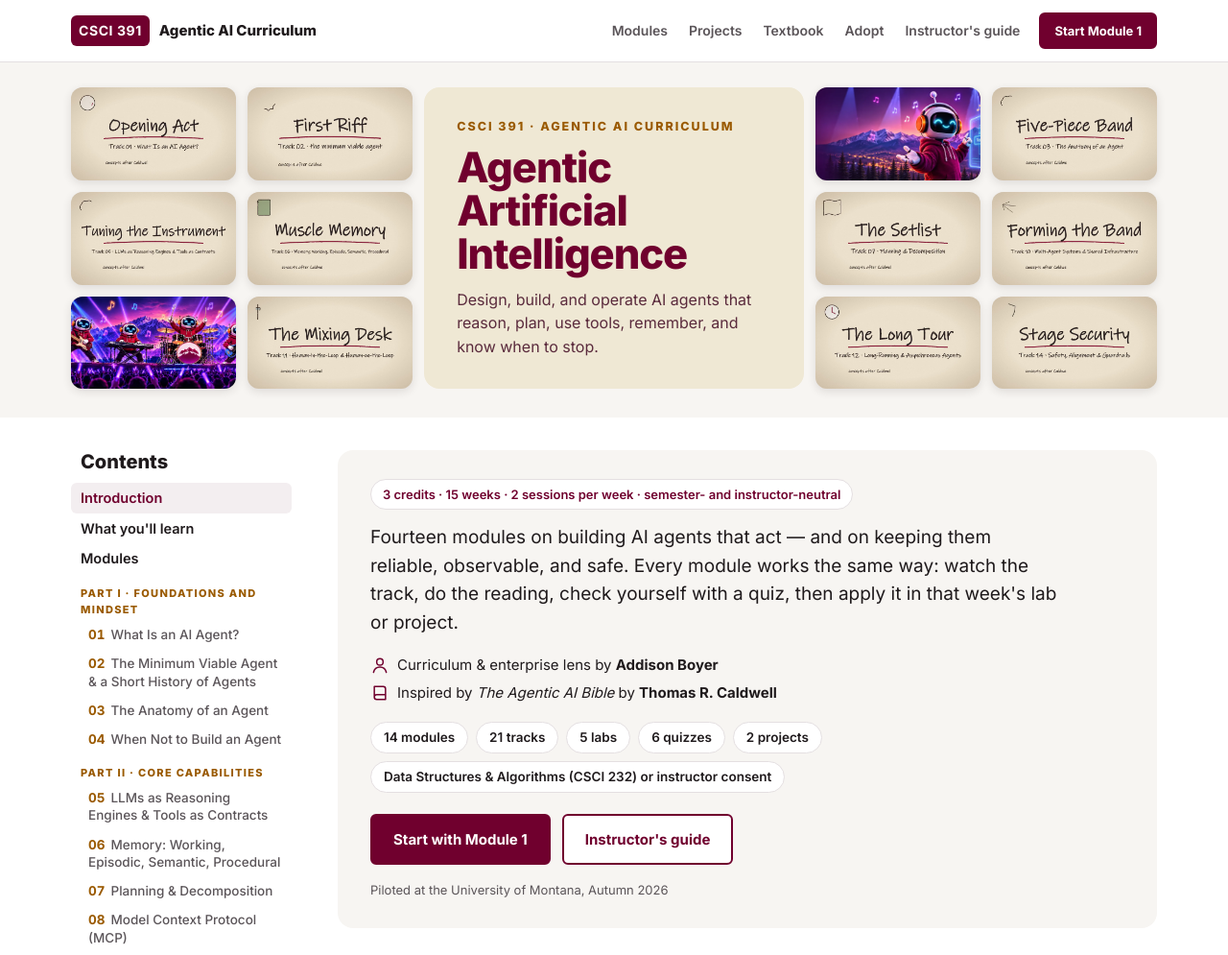
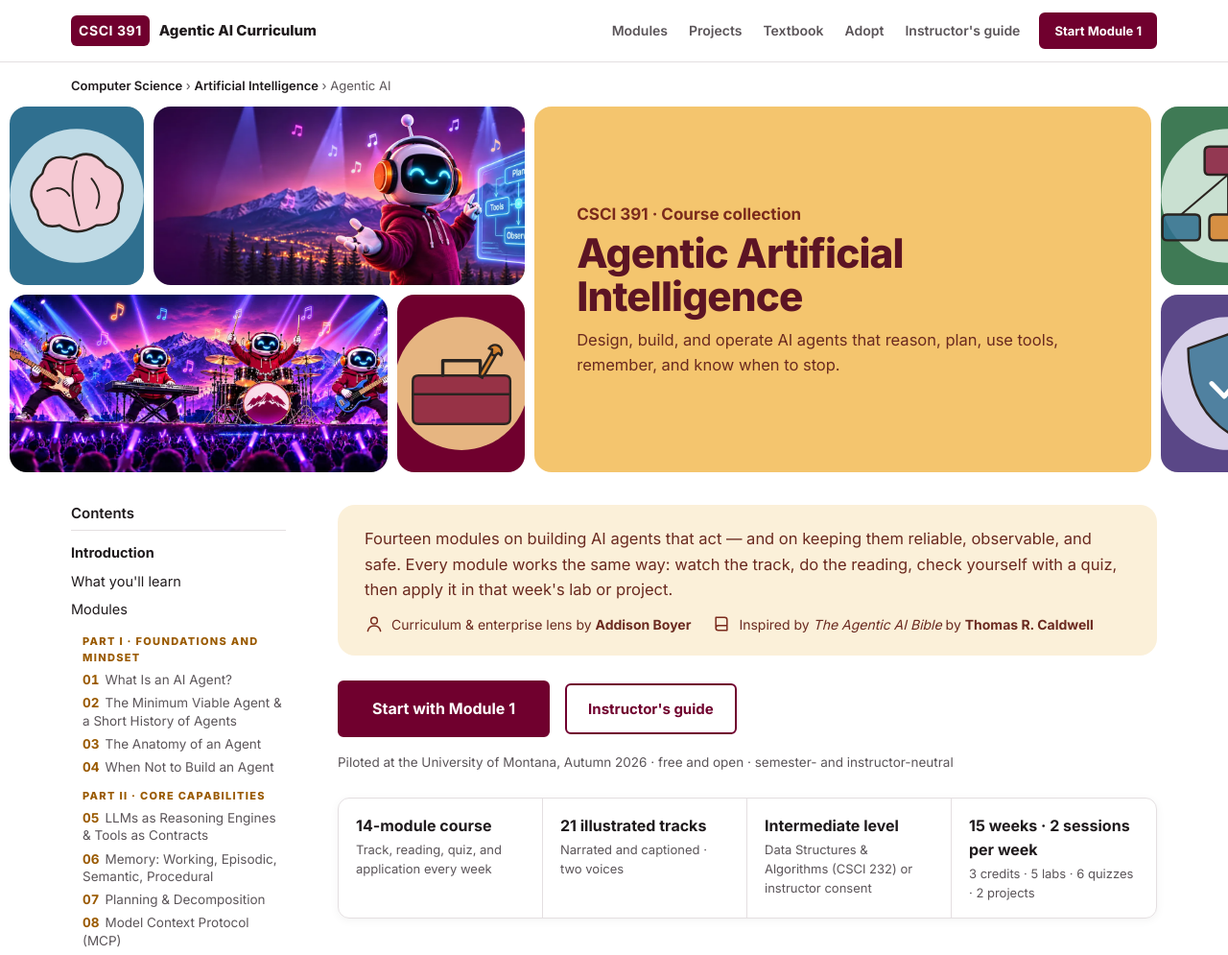
Before and after one commit to addiboyer24/CSCI391_ST_AgenticAI_Autumn2026, a plain HTML site: page index.html in a window 1280 px wide. Shown: the top 995 px of the page at 96% size. Drawn offline with Linux system fonts and the light colour scheme.

Commit message:
Collection-page hero with course key facts
Full-bleed mosaic of flat icon tiles (drawn from the explainer's icon set) and the
Encore / Encore Ensemble covers around a large title card, a plain Contents list
beside a cream intro card, then an enroll row and a key-facts strip.

Co-Authored-By: Claude Opus 5.5 <noreply@anthropic.com>

```diff
--- a/index.html
+++ b/index.html
@@ -46,16 +46,21 @@ section{padding:56px 0;border-bottom:1px solid var(--line)}
 .btn.ghost:hover{background:var(--hero)}
 .btn.sm{padding:7px 14px;font-size:13px}
 
-/* hero: a mosaic of track art and project covers around the title card */
-.hero{background:var(--soft);padding:26px 0 30px}
-.mosaic{display:grid;grid-template-columns:1fr 1fr 2.3fr 1fr 1fr;gap:12px;align-items:stretch}
-.mosaic .tile{display:block;aspect-ratio:16/9;border-radius:12px;overflow:hidden;background:#e7dfd6;box-shadow:0 3px 10px rgba(42,36,32,.12)}
+/* hero (collection-page layout): full-bleed mosaic of flat art tiles around a big title card */
+.hero{background:#fff;padding:14px 0 0;overflow:hidden}
+.crumbs{font-size:13px;color:var(--muted);margin:0 0 12px}
+.crumbs a{color:var(--ink);text-decoration:none;font-weight:600}
+.crumbs a:hover{text-decoration:underline}
+.mosaic{display:grid;grid-template-columns:1fr 1.75fr .95fr 4.6fr 1fr;grid-template-rows:repeat(2,clamp(120px,14.5vw,200px));gap:10px;margin:0 -70px 0 10px}
+.mosaic .tile{display:block;border-radius:18px;overflow:hidden;background:#e7dfd6}
 .mosaic .tile img{width:100%;height:100%;object-fit:cover;transition:transform .5s}
-.mosaic .tile:hover img,.mosaic .tile:focus-visible img{transform:scale(1.06)}
-.titlecard{grid-column:3;grid-row:1/4;border-radius:16px;background:var(--cream);color:var(--maroon);display:flex;flex-direction:column;justify-content:center;padding:28px 34px}
-.titlecard small{font-size:12.5px;letter-spacing:.16em;font-weight:800;color:var(--copper-d);text-transform:uppercase}
-.titlecard h1{font-size:clamp(28px,3.4vw,46px);font-weight:800;letter-spacing:-.025em;line-height:1.04;margin:10px 0 12px}
-.titlecard p{margin:0;font-size:16px;color:#5a2a3c;max-width:420px}
+.mosaic .tile:hover img,.mosaic .tile:focus-visible img{transform:scale(1.05)}
+.t-a{grid-column:1;grid-row:1}.t-b{grid-column:2/4;grid-row:1}.t-c{grid-column:1/3;grid-row:2}.t-d{grid-column:3;grid-row:2}
+.t-e{grid-column:5;grid-row:1}.t-f{grid-column:5;grid-row:2}
+.titlecard{grid-column:4;grid-row:1/3;border-radius:18px;background:#f4c56e;color:#5c1424;display:flex;flex-direction:column;justify-content:center;padding:28px 44px}
+.titlecard small{font-size:17px;font-weight:700;color:#7a2a1c}
+.titlecard h1{font-size:clamp(28px,3.3vw,46px);font-weight:800;letter-spacing:-.02em;line-height:1.08;margin:4px 0 10px}
+.titlecard p{margin:0;font-size:16.5px;color:#6b2a20;max-width:520px}
 
 /* guide extras: reading outline and quiz question bank */
 .outline{background:#fff;border:1px solid var(--line);border-radius:12px;padding:14px 20px}
@@ -75,24 +80,30 @@ section{padding:56px 0;border-bottom:1px solid var(--line)}
 
 /* page: sticky Contents on the left, the course on the right */
 .page{display:grid;grid-template-columns:230px minmax(0,1fr);gap:48px;align-items:start;padding-top:34px}
-.contents{position:sticky;top:84px;max-height:calc(100vh - 100px);overflow:auto;padding-bottom:20px;scrollbar-width:thin}
-.contents h2{font-size:20px;margin:0 0 10px 10px}
-.contents a{display:block;padding:6px 10px;border-radius:6px;text-decoration:none;color:var(--ink);font-size:14.5px;font-weight:600;line-height:1.35}
-.contents a.sub{font-weight:500;font-size:13.5px;color:var(--muted);padding-left:18px}
+.contents{position:sticky;top:84px;max-height:calc(100vh - 100px);overflow:auto;padding:0 6px 20px 0;scrollbar-width:thin}
+.contents h2{font-size:15px;font-weight:600;margin:0 0 8px;padding-bottom:8px;border-bottom:1px solid var(--line)}
+.contents a{display:block;padding:5px 0;text-decoration:none;color:var(--ink);font-size:14.5px;line-height:1.35}
+.contents a.sub{font-size:13.5px;color:var(--muted);padding:3px 0 3px 12px}
 .contents a.sub span{color:var(--copper-d);font-weight:700;margin-right:6px;font-variant-numeric:tabular-nums}
-.contents .grp{font-size:11px;letter-spacing:.12em;text-transform:uppercase;color:var(--copper-d);font-weight:800;margin:12px 10px 2px}
-.contents a:hover,.contents a.on{background:var(--hero);color:var(--maroon)}
+.contents .grp{font-size:11px;letter-spacing:.12em;text-transform:uppercase;color:var(--copper-d);font-weight:800;margin:10px 0 2px 12px}
+.contents a:hover{color:var(--maroon)}
+.contents a.on{font-weight:700;color:var(--ink)}
+.contents a.sub.on{color:var(--maroon)}
 main section{padding:44px 0;border-bottom:1px solid var(--line)}
 main section:last-child{border-bottom:0}
-.intro{background:var(--soft);border-radius:16px;padding:30px 34px}
-.badge{display:inline-block;background:#fff;border:1px solid var(--line);border-radius:999px;padding:5px 12px;font-size:13px;font-weight:600;color:var(--maroon);margin-bottom:14px}
-.lede{font-size:19px;color:var(--ink);margin:0 0 18px;max-width:720px}
-.byline{display:flex;flex-direction:column;gap:6px;font-size:15px;margin-bottom:18px}
-.byline .ic{color:var(--maroon)}
+.intro{background:#fbf0d9;border-radius:18px;padding:22px 28px;color:#6b2a20}
+.lede{font-size:16.5px;line-height:1.6;margin:0 0 12px;max-width:none}
+.byline{display:flex;flex-wrap:wrap;gap:6px 22px;font-size:14px;color:#6b2a20}
+.byline .ic{color:#7a2a1c}
 .byline div{display:flex;gap:8px;align-items:center}
-.facts{display:flex;flex-wrap:wrap;gap:8px;margin:0 0 22px;padding:0;list-style:none}
-.facts li{background:#fff;border:1px solid var(--line);border-radius:999px;padding:5px 13px;font-size:13.5px;font-weight:600}
-.cta{display:flex;gap:12px;flex-wrap:wrap}
+.enroll{display:flex;gap:16px;align-items:center;flex-wrap:wrap;margin:26px 0 0}
+.enroll .btn.primary{padding:15px 34px;font-size:16px}
+.enroll small{color:var(--muted);font-size:13.5px}
+.keyfacts{display:grid;grid-template-columns:repeat(4,1fr);margin:26px 0 0;border:1px solid var(--line);border-radius:12px;box-shadow:0 2px 10px rgba(0,0,0,.05)}
+.keyfacts div{padding:16px 18px;border-right:1px solid var(--line)}
+.keyfacts div:last-child{border-right:0}
+.keyfacts b{display:block;font-size:16px;font-weight:700}
+.keyfacts span{display:block;font-size:13px;color:var(--muted);margin-top:2px}
 .pilot{font-size:13px;color:var(--muted);margin:16px 0 0}
 
 /* about */
@@ -290,9 +301,13 @@ dialog img{width:100%;height:auto}
   .bookcover{max-width:260px}
 }
 @media (max-width:760px){
-  .mosaic{grid-template-columns:1fr 1fr 1fr}
-  .mosaic .tile:nth-of-type(n+7){display:none}
+  .hero{padding-bottom:20px}
+  .mosaic{grid-template-columns:1fr 1fr 1fr;grid-template-rows:auto;margin:0 16px}
+  .mosaic .tile{grid-column:auto!important;grid-row:auto!important;aspect-ratio:1}
   .titlecard{grid-column:1/-1;grid-row:1;padding:24px 22px}
+  .keyfacts{grid-template-columns:1fr 1fr}
+  .keyfacts div:nth-child(2){border-right:0}
+  .keyfacts div:nth-child(-n+2){border-bottom:1px solid var(--line)}
 }
 @media (max-width:640px){
   .wrap{padding:0 16px}
@@ -320,22 +335,15 @@ dialog img{width:100%;height:auto}
 </header>
 
 <div class="hero">
-  <div class="wrap">
-    <div class="mosaic">
-      <a class="tile" href="#m01-video" title="Track 1 · Opening Act" aria-label="Track 1 · Opening Act"><img src="curriculum/video/m01.jpg" alt="" loading="eager"></a>
-      <a class="tile" href="#m02-video" title="Track 2 · First Riff" aria-label="Track 2 · First Riff"><img src="curriculum/video/m02.jpg" alt="" loading="eager"></a>
-      <a class="tile" href="#projects" title="Encore · midterm project" aria-label="Encore · midterm project"><img src="curriculum/img/encore-cover.webp" alt="" loading="eager"></a>
-      <a class="tile" href="#m03-video" title="Track 3 · Five-Piece Band" aria-label="Track 3 · Five-Piece Band"><img src="curriculum/video/m03.jpg" alt="" loading="eager"></a>
-      <a class="tile" href="#m05-video" title="Track 5 · Tuning the Instrument" aria-label="Track 5 · Tuning the Instrument"><img src="curriculum/video/m05.jpg" alt="" loading="eager"></a>
-      <a class="tile" href="#m06-video" title="Track 6 · Muscle Memory" aria-label="Track 6 · Muscle Memory"><img src="curriculum/video/m06.jpg" alt="" loading="eager"></a>
-      <a class="tile" href="#m07-video" title="Track 7 · The Setlist" aria-label="Track 7 · The Setlist"><img src="curriculum/video/m07.jpg" alt="" loading="eager"></a>
-      <a class="tile" href="#m10-video" title="Track 10 · Forming the Band" aria-label="Track 10 · Forming the Band"><img src="curriculum/video/m10.jpg" alt="" loading="eager"></a>
-      <a class="tile" href="#projects" title="Encore Ensemble · final project" aria-label="Encore Ensemble · final project"><img src="curriculum/img/encore-ensemble-cover.webp" alt="" loading="eager"></a>
-      <a class="tile" href="#m11-video" title="Track 11 · The Mixing Desk" aria-label="Track 11 · The Mixing Desk"><img src="curriculum/video/m11.jpg" alt="" loading="eager"></a>
-      <a class="tile" href="#m12-video" title="Track 12 · The Long Tour" aria-label="Track 12 · The Long Tour"><img src="curriculum/video/m12.jpg" alt="" loading="eager"></a>
-      <a class="tile" href="#m14-video" title="Track 14 · Stage Security" aria-label="Track 14 · Stage Security"><img src="curriculum/video/m14.jpg" alt="" loading="eager"></a>
-      <div class="titlecard"><small>CSCI 391 · Agentic AI Curriculum</small><h1>Agentic Artificial Intelligence</h1><p>Design, build, and operate AI agents that reason, plan, use tools, remember, and know when to stop.</p></div>
-    </div>
+  <div class="wrap"><div class="crumbs"><a href="#">Computer Science</a> › <a href="#">Artificial Intelligence</a> › Agentic AI</div></div>
+  <div class="mosaic">
+    <a class="tile t-a" href="#m06" title="Module 6 · LLMs as reasoning engines" aria-label="Module 6 · LLMs as reasoning engines"><img src="curriculum/img/tiles/brain.svg" alt="" loading="eager"></a>
+    <a class="tile t-b" href="#projects" title="Encore · the midterm project" aria-label="Encore · the midterm project"><img src="curriculum/img/encore-cover.webp" alt="" loading="eager"></a>
+    <a class="tile t-c" href="#projects" title="Encore Ensemble · the capstone" aria-label="Encore Ensemble · the capstone"><img src="curriculum/img/encore-ensemble-cover.webp" alt="" loading="eager"></a>
+    <a class="tile t-d" href="#m05" title="Module 5 · tools as contracts" aria-label="Module 5 · tools as contracts"><img src="curriculum/img/tiles/toolbox.svg" alt="" loading="eager"></a>
+    <a class="tile t-e" href="#m10" title="Module 10 · multi-agent systems" aria-label="Module 10 · multi-agent systems"><img src="curriculum/img/tiles/hierarchy.svg" alt="" loading="eager"></a>
+    <a class="tile t-f" href="#m14" title="Module 14 · security and alignment" aria-label="Module 14 · security and alignment"><img src="curriculum/img/tiles/shield.svg" alt="" loading="eager"></a>
+    <div class="titlecard"><small>CSCI 391 · Course collection</small><h1>Agentic Artificial Intelligence</h1><p>Design, build, and operate AI agents that reason, plan, use tools, remember, and know when to stop.</p></div>
   </div>
 </div>
 
@@ -370,19 +378,24 @@ dialog img{width:100%;height:auto}
 </nav>
 <main>
 <div class="intro" id="intro">
-  <span class="badge">3 credits · 15 weeks · 2 sessions per week · semester- and instructor-neutral</span>
   <p class="lede">Fourteen modules on building AI agents that act — and on keeping them reliable, observable, and safe. Every module works the same way: watch the track, do the reading, check yourself with a quiz, then apply it in that week&#x27;s lab or project.</p>
   <div class="byline">
     <div><svg class="ic" viewBox="0 0 24 24" aria-hidden="true"><circle cx="12" cy="8" r="4"/><path d="M4 21c1-4.5 4.2-6.5 8-6.5s7 2 8 6.5"/></svg><span>Curriculum &amp; enterprise lens by <strong>Addison Boyer</strong></span></div>
     <div><svg class="ic" viewBox="0 0 24 24" aria-hidden="true"><path d="M5 4h11a3 3 0 0 1 3 3v13H8a3 3 0 0 1-3-3zM5 17a3 3 0 0 1 3-3h11"/></svg><span>Inspired by <em>The Agentic AI Bible</em> by <strong>Thomas R. Caldwell</strong></span></div>
   </div>
-  <ul class="facts"><li>14 modules</li><li>21 tracks</li><li>5 labs</li><li>6 quizzes</li><li>2 projects</li><li>Data Structures &amp; Algorithms (CSCI 232) or instructor consent</li></ul>
-  <div class="cta">
-    <a class="btn primary" href="#m01">Start with Module 1</a>
-    <a class="btn ghost" href="instructor-guide.html">Instructor's guide</a>
-  </div>
-  <p class="pilot">Piloted at the University of Montana, Autumn 2026</p>
 </div>
+<div class="enroll">
+  <a class="btn primary" href="#m01">Start with Module 1</a>
+  <a class="btn ghost" href="instructor-guide.html">Instructor's guide</a>
+  <small>Piloted at the University of Montana, Autumn 2026 · free and open · semester- and instructor-neutral</small>
+</div>
+<div class="keyfacts">
+  <div><b>14-module course</b><span>Track, reading, quiz, and application every week</span></div>
+  <div><b>21 illustrated tracks</b><span>Narrated and captioned · two voices</span></div>
+  <div><b>Intermediate level</b><span>Data Structures &amp; Algorithms (CSCI 232) or instructor consent</span></div>
+  <div><b>15 weeks · 2 sessions per week</b><span>3 credits · 5 labs · 6 quizzes · 2 projects</span></div>
+</div>
+
 
 <section id="about">
   <div>
```
Also changed, not shown: curriculum/template.html (+56 -37 lines), instructor-guide.html (+61 -48 lines), curriculum/img/tiles/brain.svg (added), curriculum/img/tiles/hierarchy.svg (added), curriculum/img/tiles/shield.svg (added), curriculum/img/tiles/toolbox.svg (added), 1 other file.
